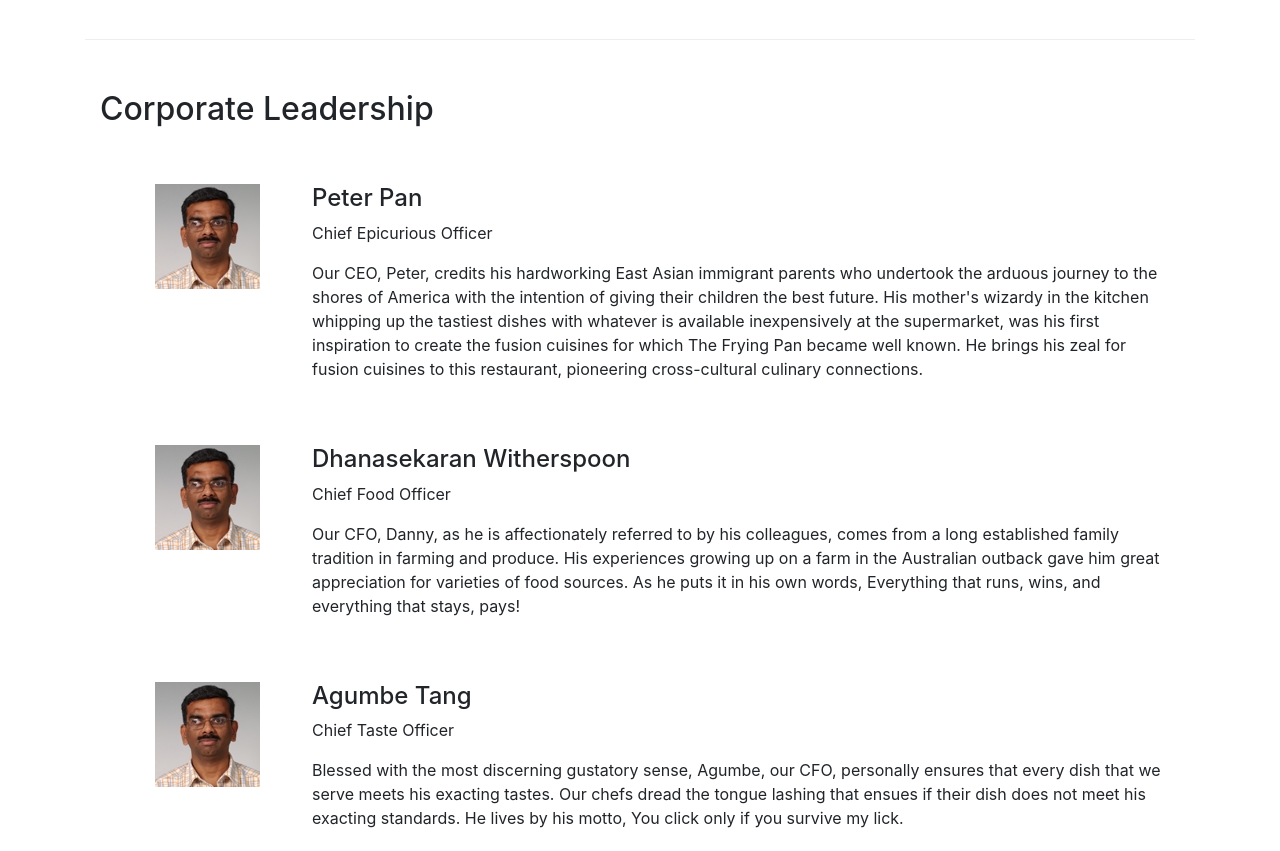
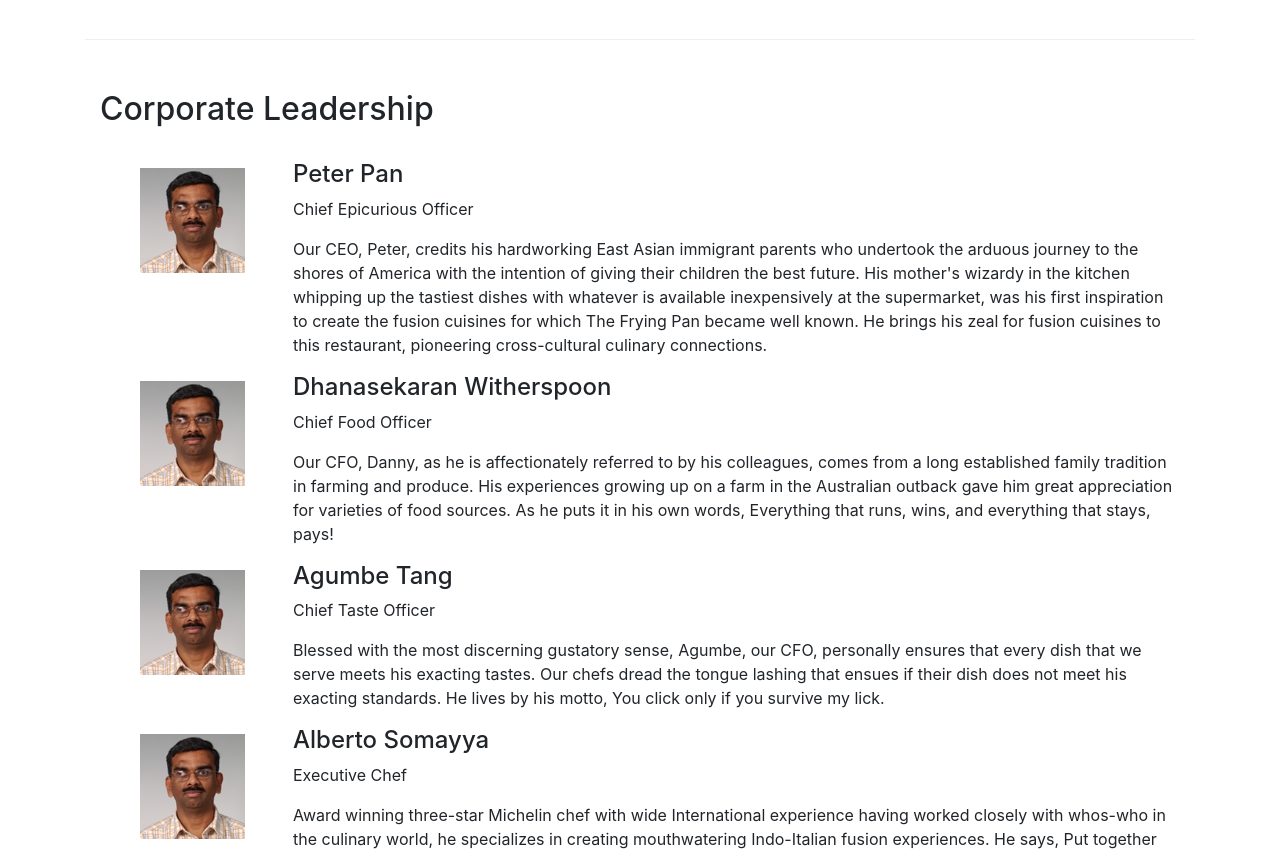
Before and after one commit to m0hit312000/React-Confusion, a React (Create React App) app: page /aboutus in a window 1280 px wide. Shown: the part 940-1791 px from the top of the page. Built offline with nearby package versions, Linux system fonts and the light colour scheme.

Commit message:
Assignment-2

```diff
--- a/src/components/AboutComponent.js
+++ b/src/components/AboutComponent.js
@@ -2,30 +2,30 @@ import React from 'react';
 import { Breadcrumb, BreadcrumbItem, Card, CardBody, CardHeader, Media } from 'reactstrap';
 import { Link } from 'react-router-dom';
 
-function About(props) {
-
-    function RenderLeader()
+function RenderLeader({leader})
 {
     return(
-        props.leaders.map((leader) => {
-        return (
-            <div key={leader.id} className="col-12 mt-5">
-               <Media tag="li">
-                 <Media left middle className="mr-5">
-                   <Media object src={leader.image} alt={leader.name} />
+        <Media>
+            <Media left middle>
+                <Media object src = {leader.image} alt = {leader.name} className = "mt-2"/>
             </Media>
-                 <Media body className="ml-1">
+            <Media body className = "ml-5">
                 <Media heading>{leader.name}</Media>
                 <p>{leader.designation}</p>
                 <p>{leader.description}</p>
             </Media>
         </Media>
-            </div>
-           );
-         })
-      );
+    ) ;
 }
 
+function About(props)
+{
+    const leaders = props.leaders.map((leader) =>
+    {
+        return(
+            <RenderLeader leader = {leader}/>
+        ) ;
+    }) ;
     return(
         <div className="container">
             <div className="row">
@@ -80,9 +80,9 @@ function About(props) {
                 <div className="col-12">
                     <h2>Corporate Leadership</h2>
                 </div>
-                <div className="col-12">
+                <div className="col-12 mt-4">
                     <Media list>
-                        <RenderLeader />
+                        {leaders}
                     </Media>
                 </div>
             </div>
```
Lines whose indentation alone changed are shown as unchanged.
